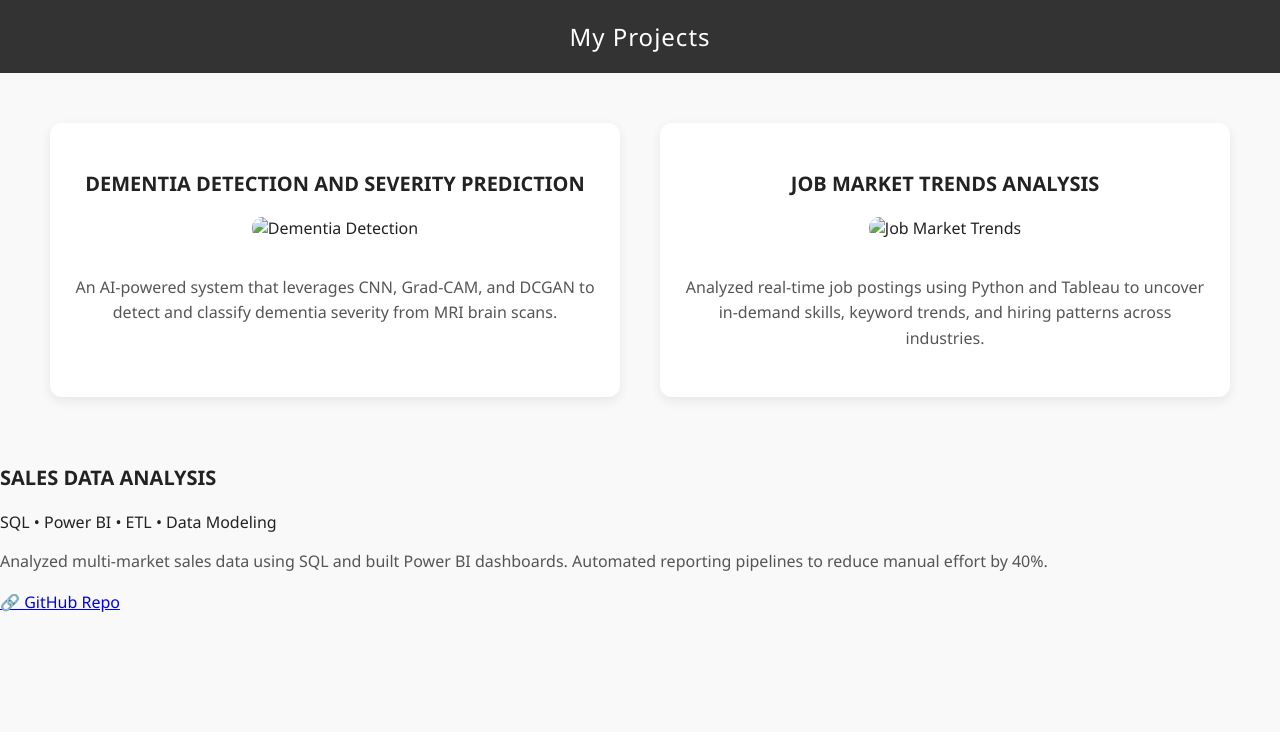
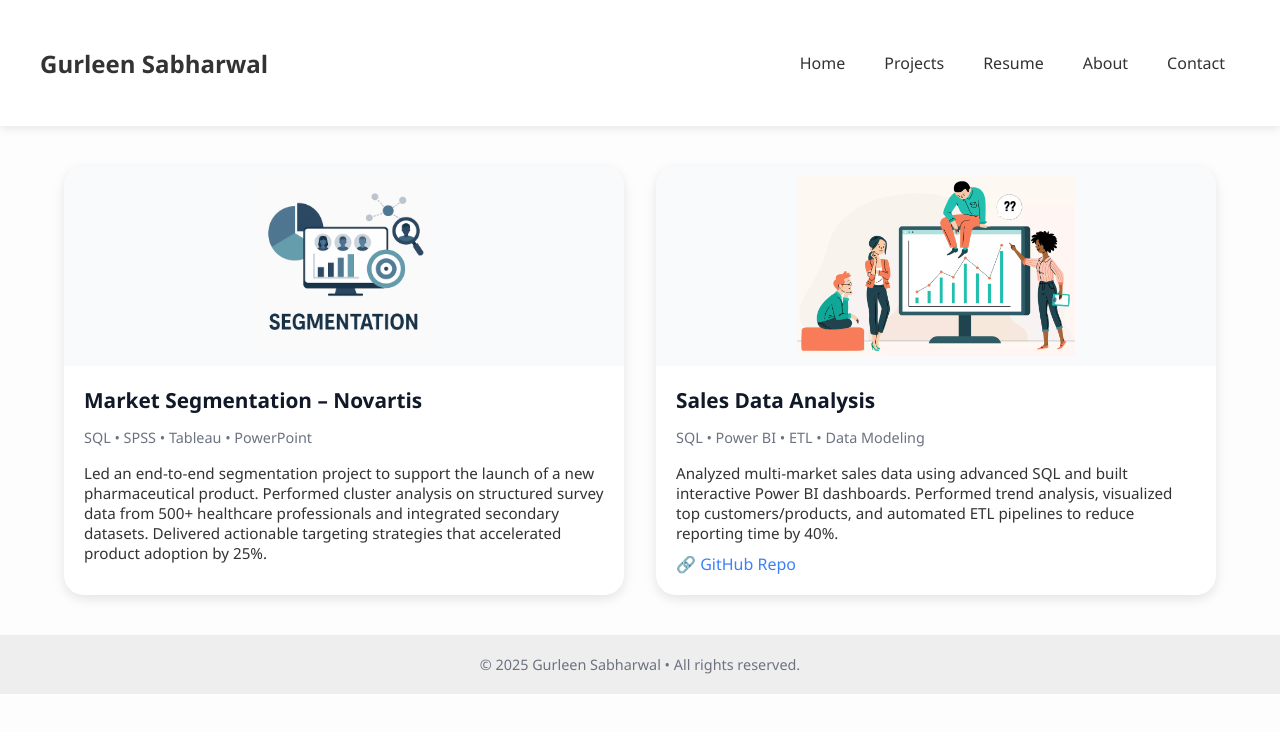
Before and after one commit to Gurleensab05-stack/Portfolio, a plain HTML site: page project.html in a window 1280 px wide. Drawn offline with Linux system fonts and the light colour scheme.

Commit message:
Update project.html

```diff
--- a/project.html
+++ b/project.html
@@ -1,117 +1,190 @@
 <!DOCTYPE html>
 <html lang="en">
 <head>
-  <meta charset="UTF-8">
+  <meta charset="UTF-8" />
+  <meta name="viewport" content="width=device-width, initial-scale=1.0"/>
   <title>Projects | Gurleen Sabharwal</title>
-  <meta name="viewport" content="width=device-width, initial-scale=1.0">
+  <link rel="stylesheet" href="style.css" />
   <style>
     body {
+      font-family: 'Segoe UI', sans-serif;
+      background-color: #fdfdfd;
       margin: 0;
-      font-family: 'Segoe UI', Tahoma, Geneva, Verdana, sans-serif;
-      background-color: #f9f9f9;
-      color: #222;
+      padding: 0;
     }
 
+    /* Navigation Bar Styling */
     header {
-      background-color: #333;
-      padding: 20px;
-      text-align: center;
-      color: white;
-      font-size: 24px;
-      letter-spacing: 1px;
+      background-color: #ffffff;
+      box-shadow: 0 2px 10px rgba(0, 0, 0, 0.1);
+      position: sticky;
+      top: 0;
+      width: 100%;
+      z-index: 1000;
     }
 
-    .projects-grid {
+    .navbar {
+      display: flex;
+      justify-content: space-between;
+      align-items: center;
+      padding: 1rem 2rem;
+      max-width: 1200px;
+      margin: auto;
+    }
+
+    .navbar .logo {
+      font-size: 1.5rem;
+      font-weight: bold;
+      color: #333;
+    }
+
+    .navbar .nav-links {
+      list-style: none;
+      display: flex;
+      gap: 1.5rem;
+    }
+
+    .navbar .nav-links li a {
+      text-decoration: none;
+      color: #333;
+      font-weight: 500;
+      transition: color 0.3s;
+    }
+
+    .navbar .nav-links li a:hover {
+      color: #0077cc;
+    }
+
+    .projects-container {
       display: grid;
       grid-template-columns: repeat(auto-fit, minmax(350px, 1fr));
-      gap: 40px;
-      padding: 50px;
+      gap: 2rem;
+      padding: 40px 5%;
       max-width: 1200px;
-      margin: 0 auto;
+      margin: auto;
     }
 
     .project-card {
-      background-color: #fff;
-      border-radius: 12px;
-      box-shadow: 0 4px 12px rgba(0,0,0,0.08);
-      padding: 30px 20px;
-      text-align: center;
-      transition: transform 0.3s ease;
+      background-color: white;
+      border-radius: 20px;
+      box-shadow: 0 4px 12px rgba(0,0,0,0.1);
+      overflow: hidden;
+      transition: transform 0.2s ease;
+      display: flex;
+      flex-direction: column;
     }
 
     .project-card:hover {
       transform: translateY(-5px);
     }
 
-    .project-title {
-      font-size: 20px;
-      font-weight: bold;
-      margin-bottom: 20px;
-      text-transform: uppercase;
-      color: #222;
+    .image-wrapper {
+      height: 180px;
+      background-color: #f9fafb;
+      display: flex;
+      align-items: center;
+      justify-content: center;
+      padding: 10px;
     }
 
-    .project-img {
+    .project-image {
+      max-height: 100%;
       max-width: 100%;
-      height: auto;
-      border-radius: 10px;
-      margin-bottom: 20px;
+      object-fit: contain;
+    }
+
+    .project-content {
+      padding: 20px;
+      flex: 1;
+    }
+
+    .project-title {
+      font-size: 1.3rem;
+      margin: 0;
+      color: #111827;
+    }
+
+    .project-tools {
+      font-size: 0.9rem;
+      color: #6b7280;
+      margin-bottom: 10px;
     }
 
     .project-description {
-      font-size: 16px;
-      color: #555;
-      line-height: 1.6;
+      font-size: 0.95rem;
+      margin-bottom: 10px;
     }
 
-    @media (max-width: 768px) {
-      .projects-grid {
-        padding: 30px 20px;
+    .project-links a {
+      color: #3b82f6;
+      text-decoration: none;
+      font-weight: 500;
     }
+
+    footer {
+      text-align: center;
+      padding: 20px;
+      font-size: 0.9rem;
+      color: #6b7280;
     }
   </style>
 </head>
 <body>
 
   <header>
-    My Projects
+    <nav class="navbar">
+      <div class="logo">Gurleen Sabharwal</div>
+      <ul class="nav-links">
+        <li><a href="index.html">Home</a></li>
+        <li><a href="project.html">Projects</a></li>
+        <li><a href="resume.html">Resume</a></li>
+        <li><a href="index.html#about">About</a></li>
+        <li><a href="contact.html">Contact</a></li> <!-- ✅ Fixed Contact link -->
+      </ul>
+    </nav>
   </header>
 
-  <section class="projects-grid">
+  <section class="projects-container">
+
+    <!-- Project 1 -->
     <div class="project-card">
-      <h2 class="project-title">Dementia Detection and Severity Prediction</h2>
-      <img src="images/dementia.png" alt="Dementia Detection" class="project-img" />
+      <div class="image-wrapper">
+        <img src="A_website_portfolio_image_consists_of_two_main_sec.png" alt="Segmentation" class="project-image" />
+      </div>
+      <div class="project-content">
+        <h2 class="project-title">Market Segmentation – Novartis</h2>
+        <p class="project-tools">SQL • SPSS • Tableau • PowerPoint</p>
         <p class="project-description">
-        An AI-powered system that leverages CNN, Grad-CAM, and DCGAN to detect and classify dementia severity from MRI brain scans.
+          Led an end-to-end segmentation project to support the launch of a new pharmaceutical product.
+          Performed cluster analysis on structured survey data from 500+ healthcare professionals and integrated secondary datasets.
+          Delivered actionable targeting strategies that accelerated product adoption by 25%.
         </p>
       </div>
-
-    <div class="project-card">
-      <h2 class="project-title">Job Market Trends Analysis</h2>
-      <img src="images/job-market.png" alt="Job Market Trends" class="project-img" />
-      <p class="project-description">
-        Analyzed real-time job postings using Python and Tableau to uncover in-demand skills, keyword trends, and hiring patterns across industries.
-      </p>
     </div>
 
-    <!-- Add more project cards here if needed -->
-
-  </section>
-
-</body>
-</html>
+    <!-- Project 2 -->
+    <div class="project-card">
+      <div class="image-wrapper">
+        <img src="92f108ce-a1d1-40e2-a1bd-bfba8553a339.png" alt="Sales Dashboard" class="project-image" />
+      </div>
       <div class="project-content">
         <h2 class="project-title">Sales Data Analysis</h2>
         <p class="project-tools">SQL • Power BI • ETL • Data Modeling</p>
         <p class="project-description">
-        Analyzed multi-market sales data using SQL and built Power BI dashboards.
-        Automated reporting pipelines to reduce manual effort by 40%.
+          Analyzed multi-market sales data using advanced SQL and built interactive Power BI dashboards.
+          Performed trend analysis, visualized top customers/products, and automated ETL pipelines to reduce reporting time by 40%.
         </p>
         <div class="project-links">
           <a href="https://github.com/Gurleensab05-stack/Sales-Data-Analysis" target="_blank">🔗 GitHub Repo</a>
         </div>
       </div>
     </div>
+
   </section>
+
+  <footer>
+    &copy; 2025 Gurleen Sabharwal • All rights reserved.
+  </footer>
+
 </body>
 </html>
```
Lines whose indentation alone changed are shown as unchanged.
